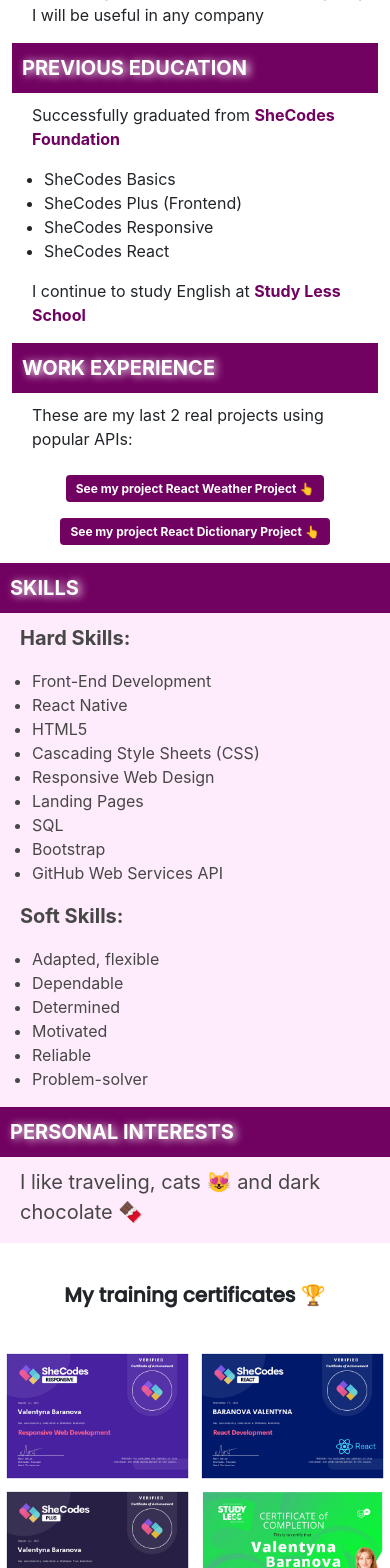
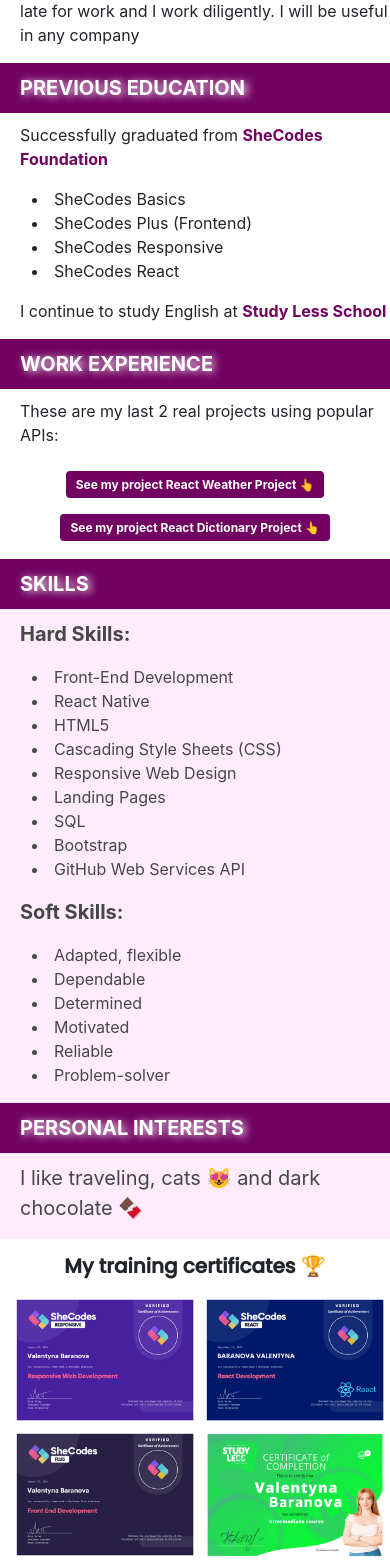
Before and after one commit to ValentynaBaranova/my_portfolio_react_project, a React (Create React App) app: page / in a window 390 px wide. Shown: the part 432-2000 px from the top of the page. Built offline with nearby package versions, Linux system fonts and the light colour scheme.

Commit message:
Update App.css

```diff
--- a/src/App.css
+++ b/src/App.css
@@ -50,8 +50,12 @@
   padding-left: 20px;
 }
 
+ul {
+  list-style-position: inside;
+}
+
 .row {
-  justify-content: space-evenly;
+  justify-content: center;
 }
 
 .content {
@@ -184,7 +188,6 @@
     padding-bottom: 0;
     font-size: 6vw;
   }
-
   h2 {
     font-size: 17px;
   }
@@ -198,6 +201,17 @@
   .project a {
     font-size: 16px;
   }
+  .social_links a {
+    margin: 15px;
+  }
+  .right_part {
+    padding-right: 0;
+    padding-left: 0;
+  }
+
+  .title {
+    padding-left: 20px;
+  }
 }
 
 @media screen and (max-width: 400px) {
@@ -206,11 +220,15 @@
   }
   h3 {
     font-size: 20px;
+    margin: 15px 0;
   }
   .project a {
     font-size: 12px;
   }
   .content {
-    padding: 0;
+    padding: 20px 0;
+  }
+  .slider {
+    padding-left: 10px;
   }
 }
```
